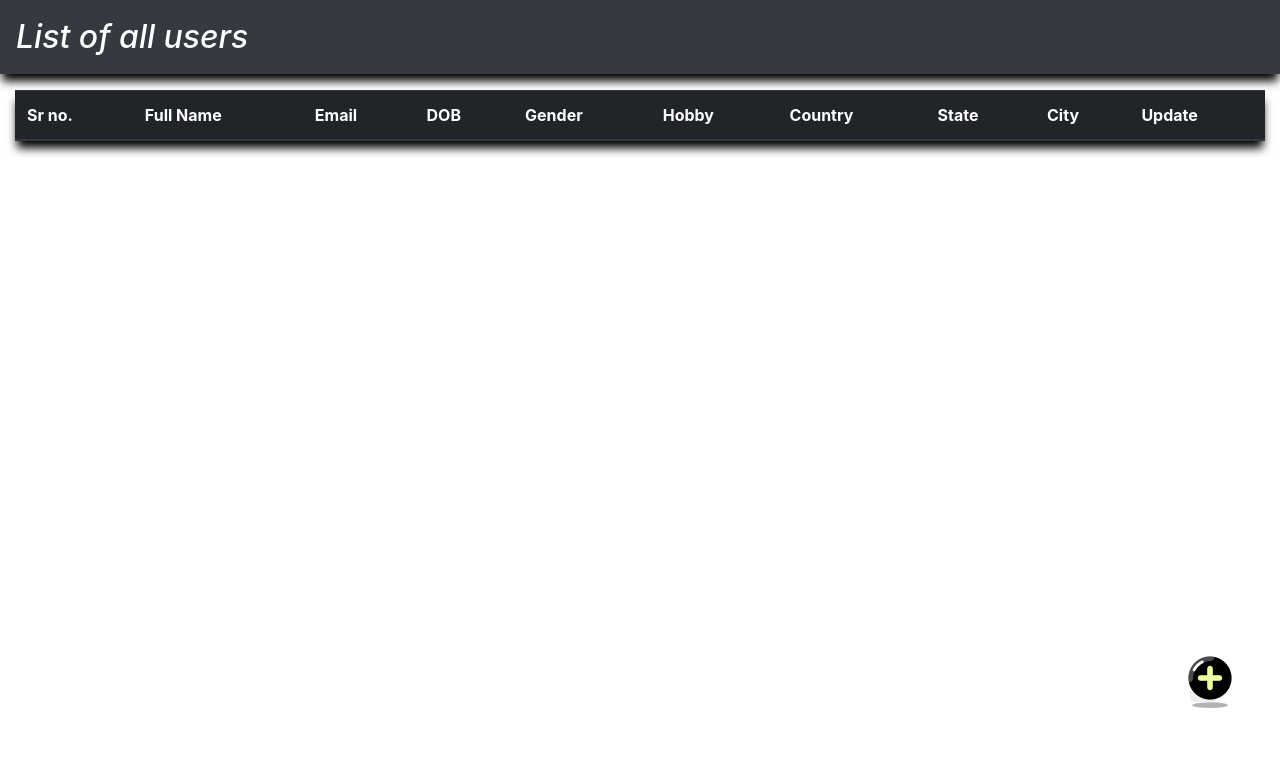
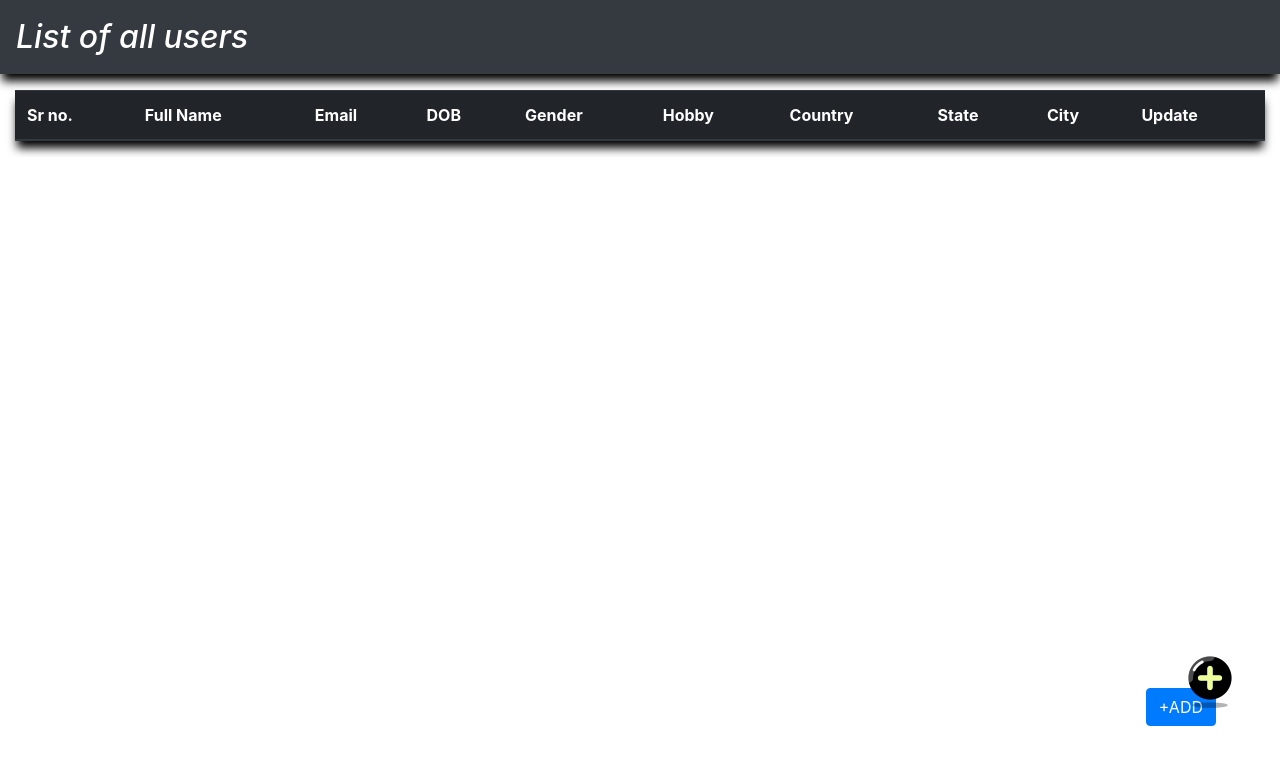
Before and after one commit to adityapratapsinghdikhit/crudfunction.github.io, a plain HTML site: page index.html in a window 1280 px wide. Drawn offline with nearby package versions, Linux system fonts and the light colour scheme.

Commit message:
index.html

```diff
--- a/index.html
+++ b/index.html
@@ -55,8 +55,9 @@
                   </table>
             </div>
         </div>
-        <button type="button" class="btn position-fixed" style="top: 86vh; right: 8vh; float: right;" data-toggle="modal" data-target="#exampleModal" data-whatever="@mdo" id="adduser-btn">
+        <button type="button" class="btn btn-primary position-fixed" style="top: 86vh; right: 8vh; float: right;" data-toggle="modal" data-target="#exampleModal" data-whatever="@mdo" id="adduser-btn">
             <img class="position-fixed" src="Images/icons8-plus-60.png" alt="" style="top: 81vh; right: 5vh; float: right;">
+          +ADD
         </button>
         <!--Application Form-->
         <div class="modal fade" id="exampleModal" tabindex="-1" role="dialog" aria-labelledby="exampleModalLabel" aria-hidden="true">
```
